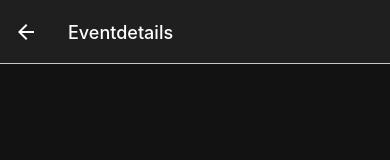
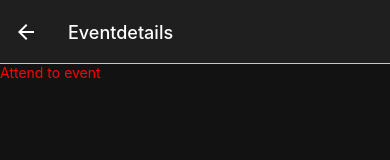
Before and after one commit to KoodariKerho/RaeMobile, a React Native app: screen /Eventdetails in a window 390 px wide. Shown: the top 160 px of the page. Built offline with nearby package versions, Linux system fonts and the light colour scheme.

Commit message:
Add users to event ready

```diff
--- a/Views/EventDetails.tsx
+++ b/Views/EventDetails.tsx
@@ -1,13 +1,45 @@
 import React from 'react';
-import {View, Text} from 'react-native';
+import {View, Text, TouchableOpacity} from 'react-native';
 import {useAppSelector} from '../hooks';
+import {useTheme} from '@react-navigation/native';
 
 export default ({navigation}: any): JSX.Element => {
+  const {colors} = useTheme();
   const event = useAppSelector(state => state.event.value);
+  const user = useAppSelector(state => state.user.value);
   console.log(event);
+
+  const attendToEvent = async () => {
+    try {
+      const url =
+        'https://hlw2l5zrpk.execute-api.eu-north-1.amazonaws.com/dev/add-post-to-user/' +
+        user.uid +
+        '/' +
+        event.id;
+      const response = await fetch(url, {
+        method: 'POST',
+        headers: {
+          'Content-Type': 'application/json',
+        },
+        body: JSON.stringify({
+          userId: user.uid,
+          username: user.username,
+          photo: user.photo,
+        }),
+      });
+      const data = await response.json();
+      console.log(data);
+    } catch (error) {
+      console.log(error);
+    }
+  };
+
   return (
     <View>
       <Text>{event?.name}</Text>
+      <TouchableOpacity onPress={() => attendToEvent()}>
+        <Text style={{color: 'red'}}>Attend to event</Text>
+      </TouchableOpacity>
     </View>
   );
 };
```
